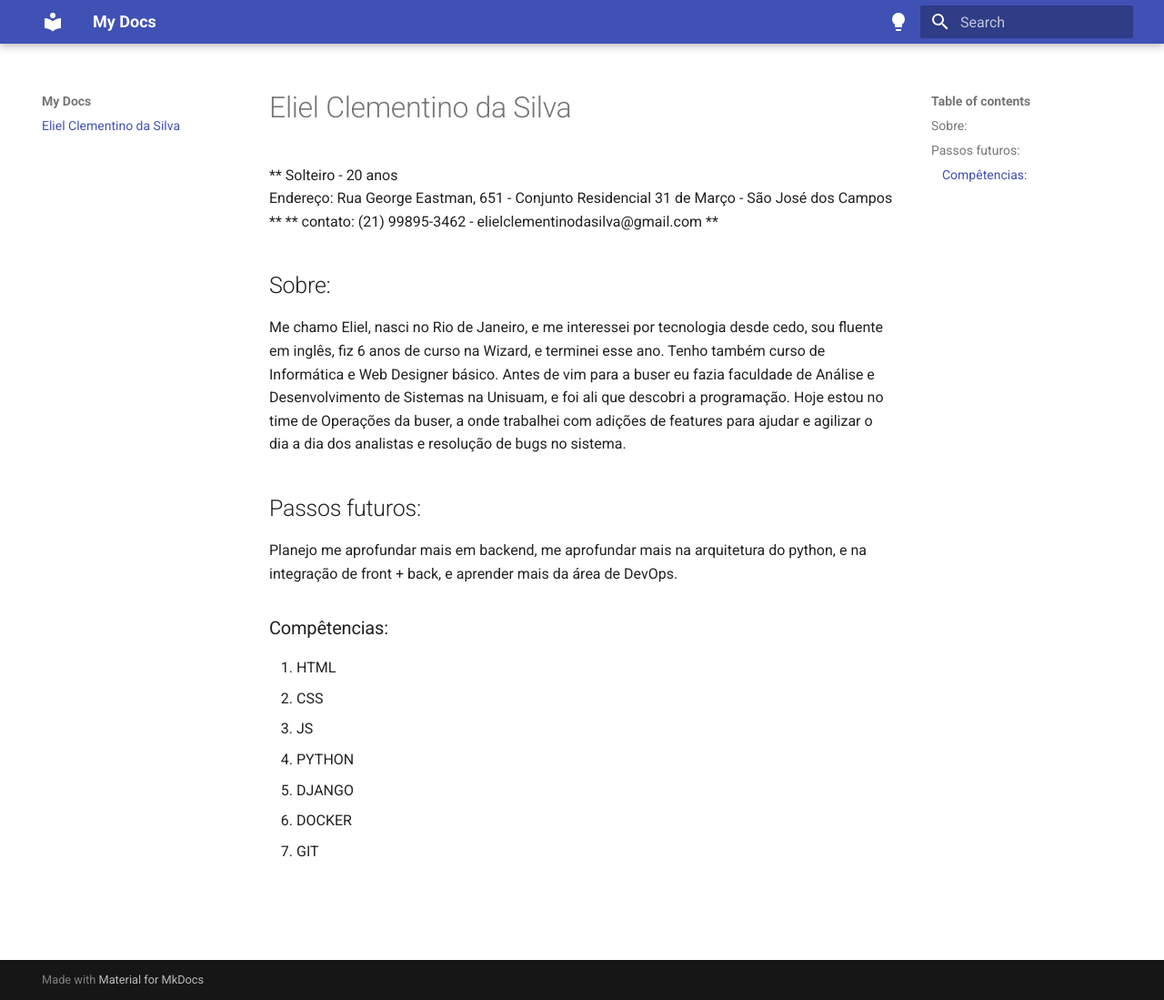
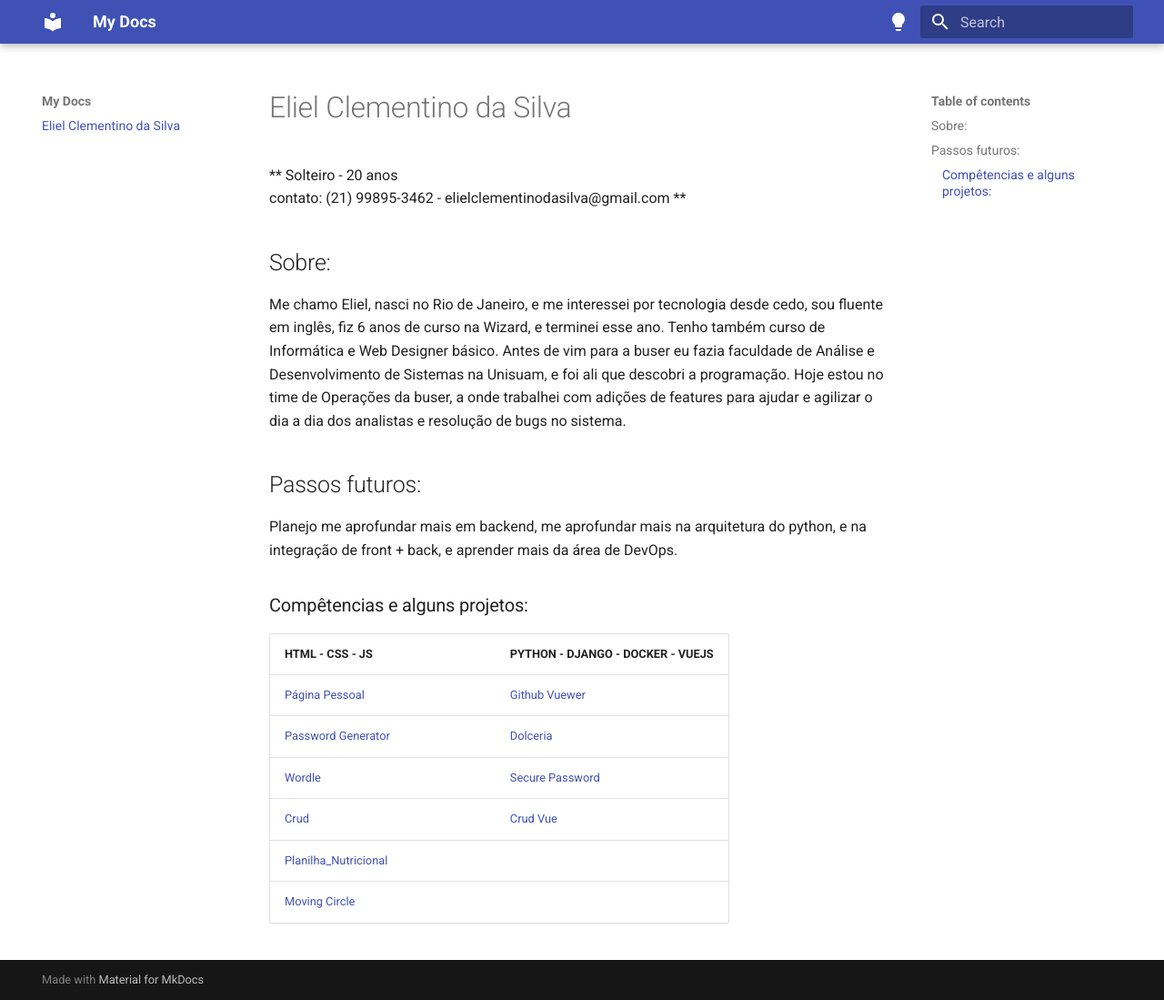
Before and after one commit to ElielClementino/MyDoc, an MkDocs documentation site: the page built from docs/index.md, in a window 1280 px wide and 1099 px high. Shown: the whole window at 91% size. Built offline with MkDocs 1.6.1 and Material for MkDocs 9.7.7, drawn with Linux system fonts in a browser that asks for light colours.

Commit message:
add table to render projects based on languages

```diff
--- a/docs/index.md
+++ b/docs/index.md
@@ -1,7 +1,6 @@
 # Eliel Clementino da Silva
 
 ** Solteiro - 20 anos **
-** Endereço: Rua George Eastman, 651 - Conjunto Residencial 31 de Março - São José dos Campos **
 ** contato: (21) 99895-3462 - elielclementinodasilva@gmail.com **
 
 ## Sobre:
@@ -12,11 +11,12 @@ Me chamo Eliel, nasci no Rio de Janeiro, e me interessei por tecnologia desde ce
 
 Planejo me aprofundar mais em backend, me aprofundar mais na arquitetura do python, e na integração de front + back, e aprender mais da área de DevOps.
 
-### Compêtencias:
-1. HTML
-2. CSS
-3. JS
-4. PYTHON
-5. DJANGO
-6. DOCKER
-7. GIT
+### Compêtencias e alguns projetos:
+| HTML - CSS - JS || PYTHON - DJANGO - DOCKER - VUEJS |
+|--------|--------||
+|[Página Pessoal](https://github.com/ElielClementino/D9_minha_pagina_pessoal) || [Github Vuewer](https://github.com/ElielClementino/github_vuewer) |
+|[Password Generator](https://github.com/ElielClementino/PasswordGenerator) || [Dolceria](https://github.com/ElielClementino/Dolceria) |
+|[Wordle](https://github.com/ElielClementino/WordleJs) || [Secure Password](https://github.com/ElielClementino/SecurePassword) |
+|[Crud](https://github.com/ElielClementino/CrudJsPuro) || [Crud Vue](https://github.com/ElielClementino/TodoVuetifyComponents) |
+|[Planilha_Nutricional](https://github.com/ElielClementino/Planilha_Nutricional) ||  |
+|[Moving Circle](https://github.com/ElielClementino/Moving_Circle) || |
```
